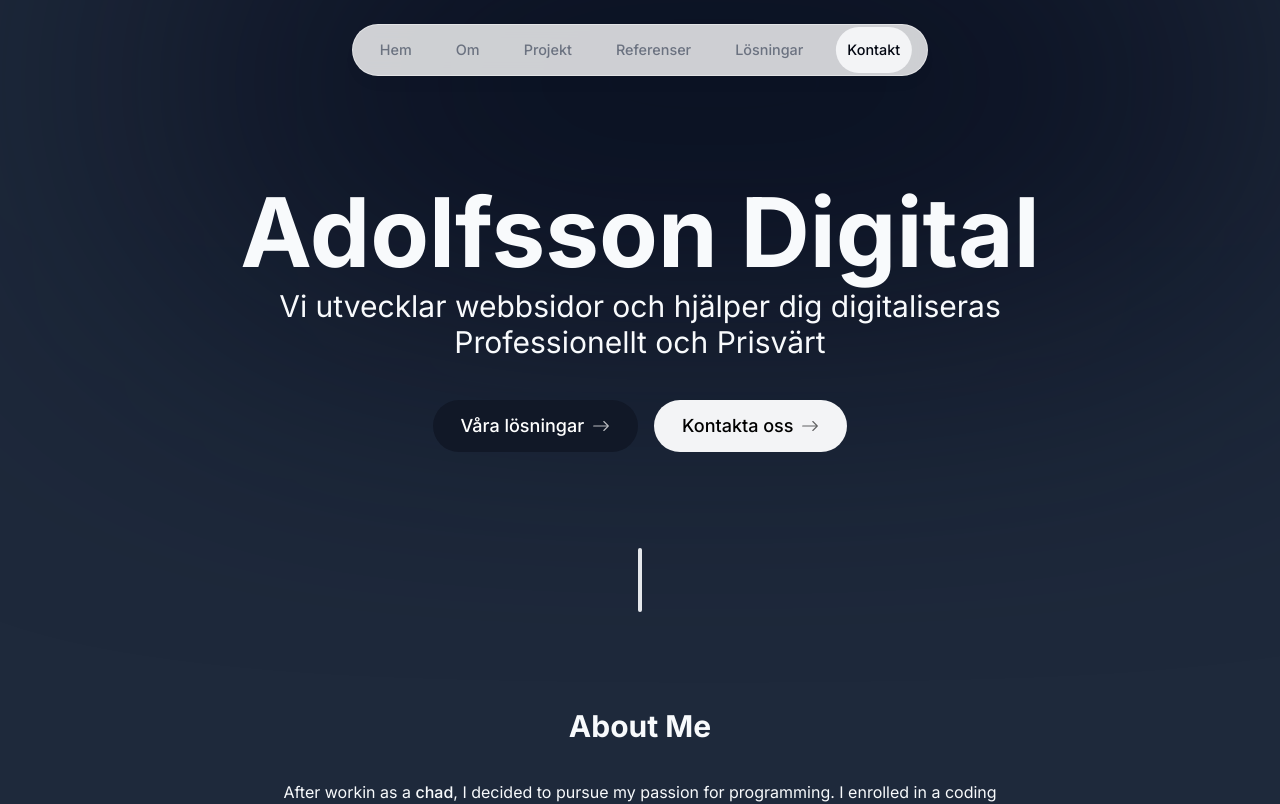
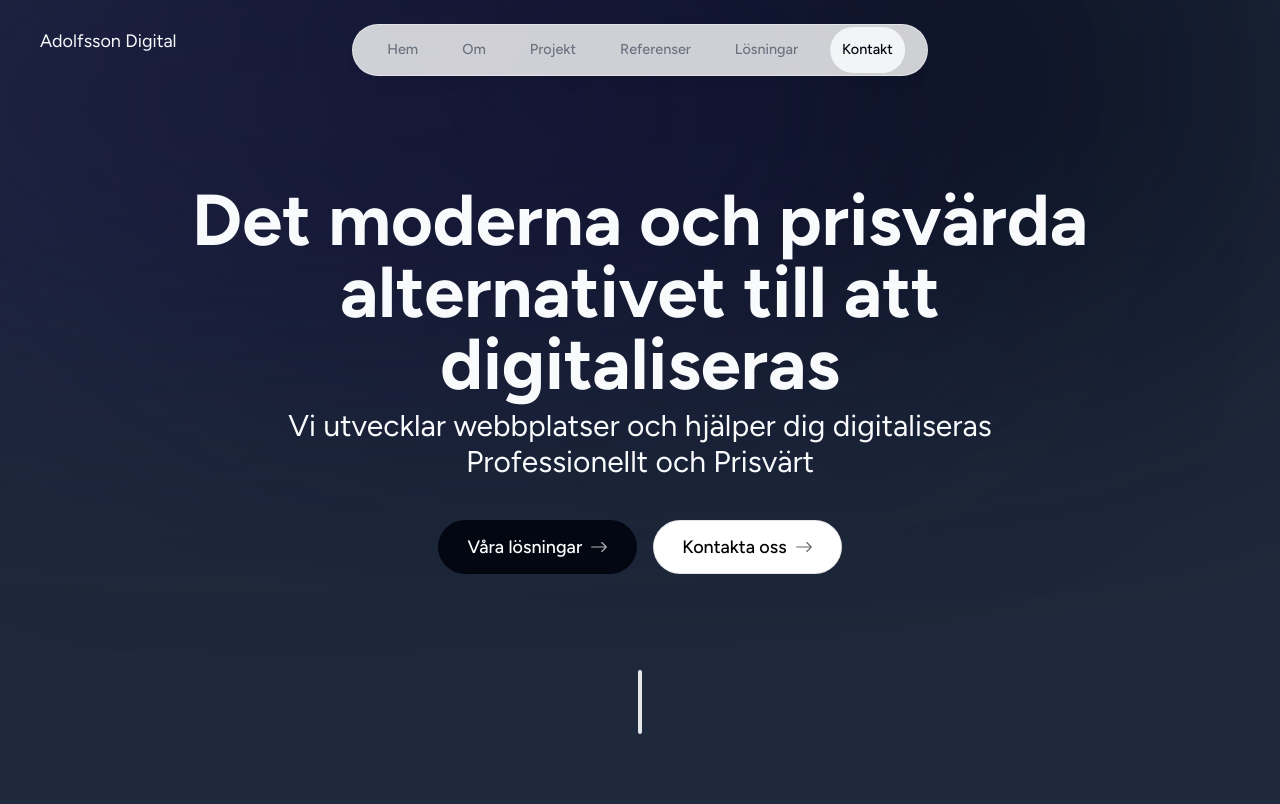
Before and after one commit to adolfssonjames/adolfssondev-app, a Next.js app: page / in a window 1280 px wide. Shown: the top 804 px of the page. Built offline with nearby package versions, Linux system fonts and the light colour scheme; no server answers.

Commit message:
added footer, logo icon to header nav, and new font

```diff
--- a/src/app/layout.tsx
+++ b/src/app/layout.tsx
@@ -1,16 +1,17 @@
 import Header from "@/components/header";
 import "./globals.css";
-import { Inter } from "next/font/google";
+import { Figtree } from "next/font/google";
 import ActiveSectionContextProvider from "@/context/active-section-context"; //paket som håller koll på vilken section som är aktiv
 import { Metadata } from "next";
 import { Toaster } from "react-hot-toast";
+import Footer from "@/components/footer";
 
-const inter = Inter({ subsets: ["latin"] });
+const font = Figtree({ subsets: ["latin"] });
 
 export const metadata: Metadata = {
   title: "Adolfsson Digital",
   description:
-    "Vi utvecklar webbsidor och erbjuder konsulttjänster. Professionellt och Prisvärt",
+    "Adolfsson Digital utvecklar webbplatser, webbdesign och erbjuder konsulttjänster. Professionellt och Prisvärt",
   icons: "/favicon.jpg",
 };
 export default function RootLayout({
@@ -21,13 +22,14 @@ export default function RootLayout({
   return (
     <html lang="en" className="!scroll-smooth">
       <body
-        className={`${inter.className} bg-slate-800 text-slate-50 relative pt-28 sm:pt-36`}
+        className={`${font.className} bg-slate-800 text-slate-50 relative pt-28 sm:pt-36`}
       >
         <div className="bg-slate-950 absolute top-[-6rem] -z-10 right-[1rem] h-[22.25rem] w-[31.25rem] rounded-full blur-[10rem] sm:w-[68.75rem]"></div>
-        {/* <div className="bg-indigo-950 absolute top-[-1rem] -z-10 left-[-35rem] h-[31.25rem] w-[50rem] rounded-full blur-[rem] sm:w-[68.75rem] md:left-[-33rem] lg:left-[-28rem] xl:left-[-15rem] 2xl:left-[-5rem]"></div> */}
+        <div className="bg-indigo-950 absolute top-[-1rem] -z-10 left-[-35rem] h-[15.25rem] w-[50rem] rounded-full blur-[10rem] sm:w-[68.75rem] md:left-[-33rem] lg:left-[-28rem] xl:left-[-15rem] 2xl:left-[-5rem]"></div>
         <ActiveSectionContextProvider>
           <Header />
           {children}
+          <Footer />
           <Toaster position="bottom-center" />
         </ActiveSectionContextProvider>
       </body>
--- /dev/null
+++ b/src/components/footer.tsx
@@ -0,0 +1,37 @@
+import React from "react";
+
+export default function Footer() {
+  return (
+    <footer>
+      <section className="flex gap-10 pb-10 sm:gap-56 justify-center">
+        <div>
+          <small> &copy; 2024 Adolfsson Digital </small>{" "}
+        </div>
+        <div>
+          <ul className="flex flex-col gap-2">
+            <p className="text-lg">Sociala medier</p>
+            <li>
+              Instagram <a></a>
+            </li>
+            <li>
+              LinkedIn <a></a>
+            </li>
+          </ul>
+        </div>
+        <div>
+          <ul className="flex flex-col gap-2">
+            <p className="text-lg">Kontakt</p>
+            <li>
+              <a href="mailto:james@adolfssondigital.com">
+                james@adolfssondigital.com
+              </a>
+            </li>
+            <li>
+              <a href="tel:+4673-703-18-95">tel: +46 73-703 18 95</a>{" "}
+            </li>
+          </ul>
+        </div>
+      </section>
+    </footer>
+  );
+}
--- a/src/components/header.tsx
+++ b/src/components/header.tsx
@@ -18,6 +18,9 @@ export default function Header() {
         animate={{ y: 0, x: "-50%", opacity: 1 }}
       ></motion.div>
 
+      <div className="text-lg fixed top-[0.15rem]  left-0 h-12 py-2 sm:top-[1.7rem] pl-2 sm:pl-10 sm:left-0 sm:h-[initial] sm:py-0">
+        <Link href={"/"}>Adolfsson Digital</Link>
+      </div>
       <nav className="fixed top-[0.15rem] left-1/2 h-12 -translate-x-1/2 py-2 sm:top-[1.7rem] sm:h-[initial] sm:py-0">
         <ul className="flex w-[22rem] flex-wrap items-center justify-center gap-y-1 text-[0.9rem] font-medium text-gray-500 sm:w-[initial] sm:flex-nowrap sm:gap-5">
           {links.map((link) => (
--- a/src/components/intro.tsx
+++ b/src/components/intro.tsx
@@ -41,11 +41,13 @@ export default function Intro() {
         initial={{ opacity: 0, y: 100 }}
         animate={{ opacity: 1, y: 0 }}
       >
-        <span className="w-full text-center">
-          <strong className="text-8xl">Adolfsson Digital</strong>
+        <span className="w-full ">
+          <strong className="text-7xl">
+            Det moderna och prisvärda alternativet till att digitaliseras
+          </strong>
         </span>
         <span className="text-3xl mt-2 text-center">
-          Vi utvecklar webbsidor och hjälper dig digitaliseras
+          Vi utvecklar webbplatser och hjälper dig digitaliseras
         </span>
         <span className="text-3xl text-center">
           {" "}
@@ -61,7 +63,7 @@ export default function Intro() {
       >
         <Link
           href="#contact"
-          className=" group bg-gray-900 text-white px-7 py-3 flex items-center gap-2 rounded-full outline-none focus:scale-110 hover:scale-110 hover:bg-slate-700 active:scale-105 transition"
+          className=" group bg-gray-950 text-white px-7 py-3 flex items-center gap-2 rounded-full outline-none borderBlack focus:scale-110 hover:scale-110 hover:bg-gray-600 active:scale-105 transition"
           onClick={() => {
             setActiveSection("Kontakt");
             setTimeOfLastClick(Date.now());
@@ -72,7 +74,7 @@ export default function Intro() {
         </Link>
         <a
           href="#contact"
-          className="group bg-gray-100 text-black px-7 py-3 flex items-center gap-2 rounded-full outline-none focus:scale-110 hover:scale-110 hover:bg-white active:scale-105 transition "
+          className="group bg-white text-black px-7 py-3 flex items-center gap-2 rounded-full outline-none borderBlack focus:scale-110 hover:scale-110 hover:bg-slate-200 active:scale-105 transition "
           onClick={() => {
             setActiveSection("Kontakt");
             setTimeOfLastClick(Date.now());
--- a/src/components/submit-btn.tsx
+++ b/src/components/submit-btn.tsx
@@ -7,7 +7,7 @@ export default function SubmitBtn() {
   return (
     <button
       type="submit"
-      className="group flex items-center justify-center gap-2 h-[3rem] w-[8rem] bg-white text-black rounded-full outline-none transition-all focus:scale-105 hover:scale-105 hover:bg-slate-200  active:scale-105 disabled:scale-100 disabled:bg-opacity-65"
+      className="group flex items-center justify-center gap-2 h-[3rem] w-[8rem] bg-white text-black rounded-full outline-none borderBlack transition-all focus:scale-105 hover:scale-105 hover:bg-slate-200  active:scale-105 disabled:scale-100 disabled:bg-opacity-65"
       disabled={pending}
     >
       {" "}
```
